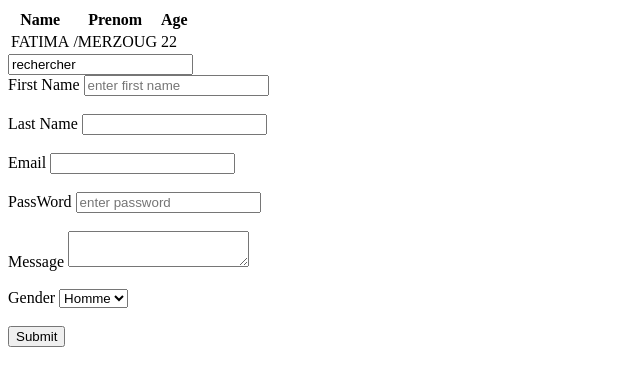
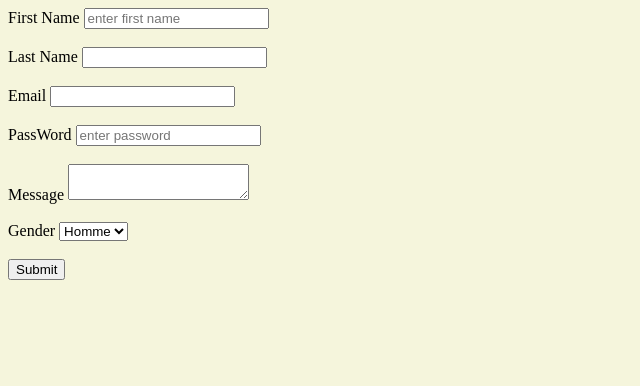
Before and after one commit to Fatima0909/mini_projet, a plain HTML site: page index.html in a window 1280 px wide. Shown: the whole page, without its empty margins (0-640 px from the left). Drawn offline with Linux system fonts and the light colour scheme.

Commit message:
first commit

```diff
--- a/index.html
+++ b/index.html
@@ -1,34 +1,15 @@
 <!DOCTYPE html>
 <html>
     <head>
-            <title> my first app</title>
+            <title> oussama azzaz</title>
         </head>
-<body>
-    <table>
-            <thead>
-                <tr>
-                    <th>Name</th>
-                    <th>Prenom</th>
-                    <th>Age</th>
-                </tr>
+<body style="background: beige">
 
-                </thead>
-                <tbody>
-
-                        <tr>
-                                <td>FATIMA</td>
-                                <td>/MERZOUG</td>
-                                <td>22</td>
-                        </tr>
-                            </thead>
-                        </tbody>
-    </table>
     <div style="margin-top: 900 px"></div>
     <!--Forms-->
     <form action="process.php" method="POST">
 
-            <input type="search" name="recherche" value="rechercher" placeholder="rechercher" >
-        <br>
+
         <div>
 
       <label>First Name</label>
```
